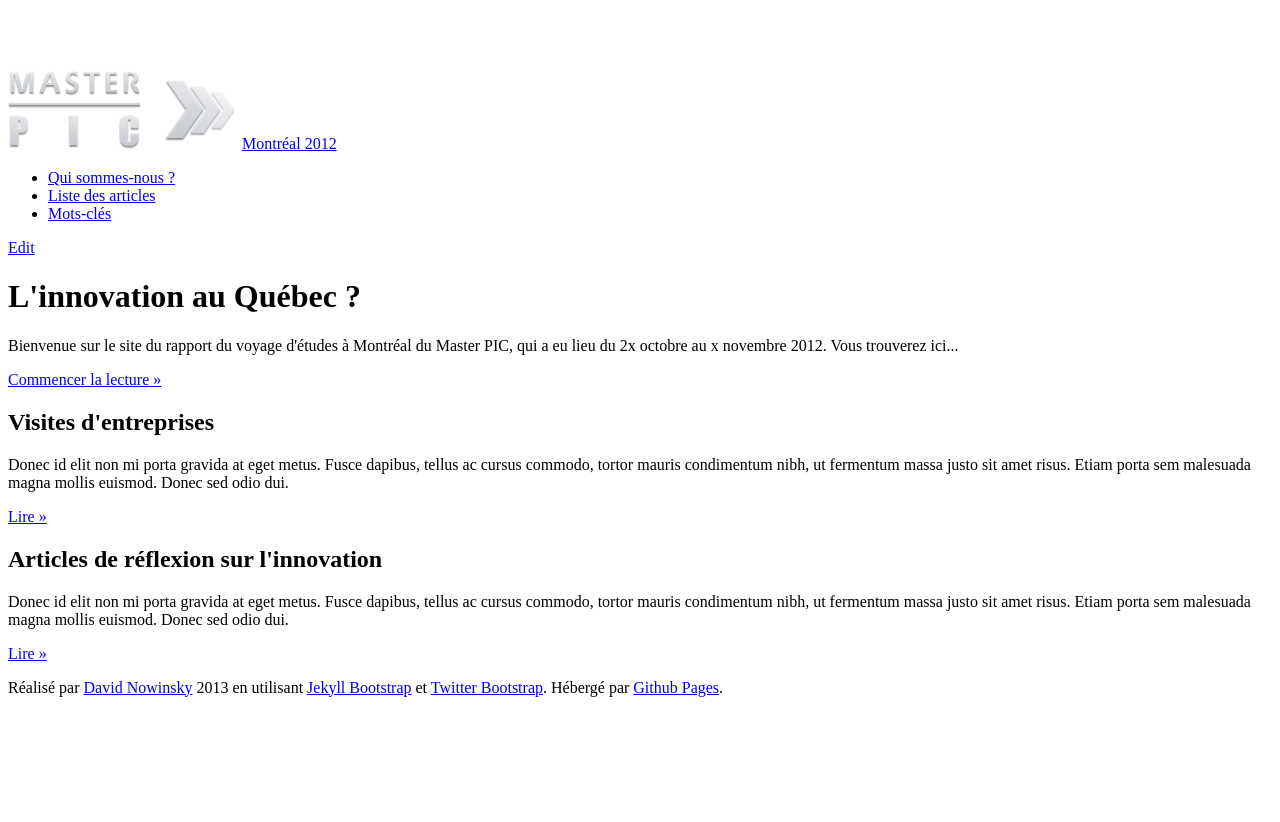
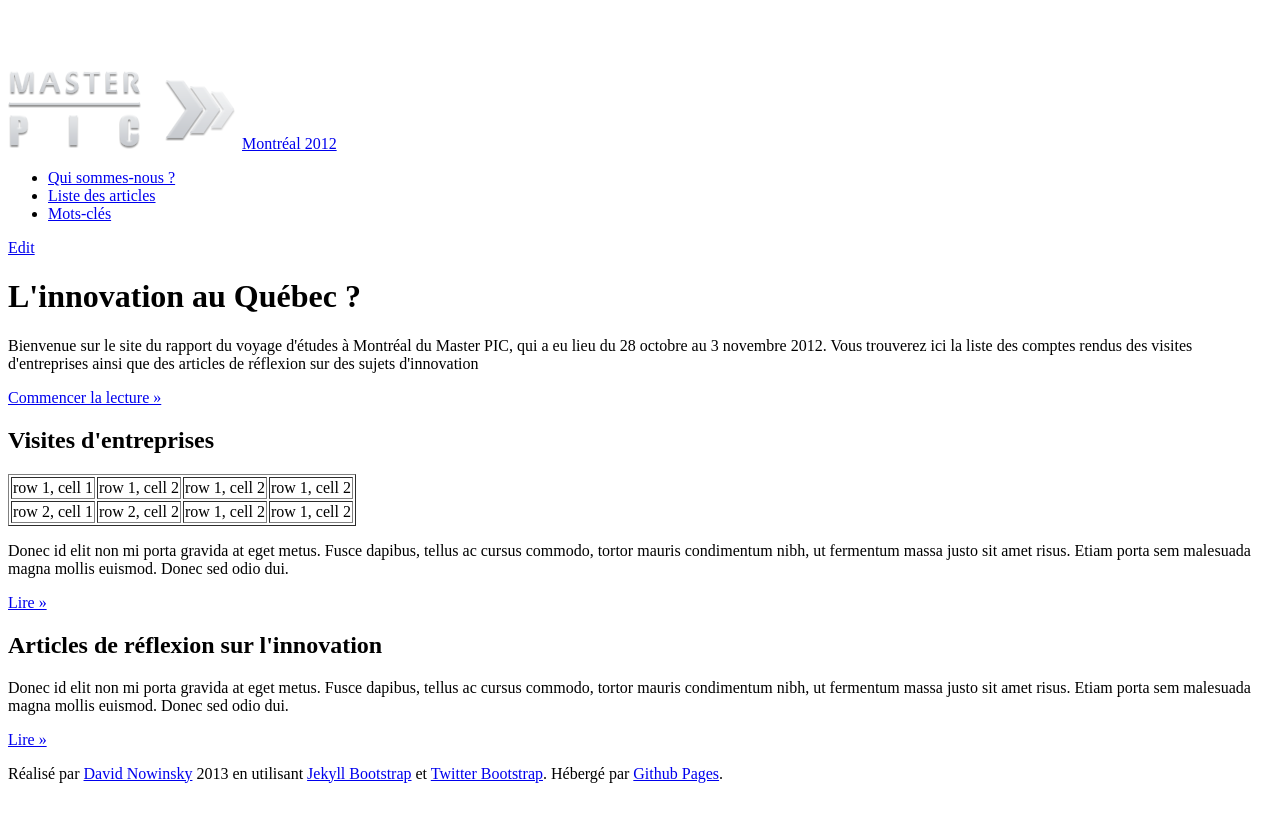
Before and after one commit to davinov/masterpic-montreal-2012, a Jekyll site: the page built from index.md, in a window 1280 px wide. Shown: the top 822 px of the page. Built offline with Jekyll 4.4.1, drawn with Linux system fonts in a browser that asks for light colours; nearby versions of some CDN libraries.

Commit message:
Update index.md

```diff
--- a/index.md
+++ b/index.md
@@ -5,7 +5,7 @@ layout: default
 
 <div class="hero-unit">
     <h1>L'innovation au Québec ?</h1>
-	<p>Bienvenue sur le site du rapport du voyage d'études à Montréal du Master PIC, qui a eu lieu du 2x octobre au x novembre 2012. Vous trouverez ici...</p>
+	<p>Bienvenue sur le site du rapport du voyage d'études à Montréal du Master PIC, qui a eu lieu du 28 octobre au 3 novembre 2012. Vous trouverez ici la liste des comptes rendus des visites d'entreprises ainsi que des articles de réflexion sur des sujets d'innovation</p>
     <p><a class="btn btn-primary btn-large" href="articles-list.html">Commencer la lecture &raquo;</a></p>
     <span class='st_facebook_vcount' displayText='Facebook'></span>
 	<span class='st_googleplus_vcount' displayText='Google +'></span>
@@ -14,10 +14,24 @@ layout: default
 </div>
 
 <div class="row">
-    <div class="span6">
+	    <div class="span6">
 		<h2>Visites d'entreprises</h2>
-		<p>Donec id elit non mi porta gravida at eget metus. Fusce dapibus, tellus ac cursus commodo, tortor mauris condimentum nibh, ut fermentum massa justo sit amet risus. Etiam porta sem malesuada magna mollis euismod. Donec sed odio dui. </p>
-		<p><a class="btn" href="articles-list.html#Entreprises-ref">Lire &raquo;</a></p>
+			<table border="1">
+				<tr>
+					<td>row 1, cell 1</td>
+					<td>row 1, cell 2</td>
+					<td>row 1, cell 2</td>
+					<td>row 1, cell 2</td>
+				</tr>
+				<tr>
+					<td>row 2, cell 1</td>
+					<td>row 2, cell 2</td>
+					<td>row 1, cell 2</td>
+					<td>row 1, cell 2</td>
+				</tr>
+				</table>
+			<p>Donec id elit non mi porta gravida at eget metus. Fusce dapibus, tellus ac cursus commodo, tortor mauris condimentum nibh, ut fermentum massa justo sit amet risus. Etiam porta sem malesuada magna mollis euismod. Donec sed odio dui. </p>
+			<p><a class="btn" href="articles-list.html#Entreprises-ref">Lire &raquo;</a></p>
     </div>
     <div class="span6">
 	    <h2>Articles de réflexion sur l'innovation</h2>
```
